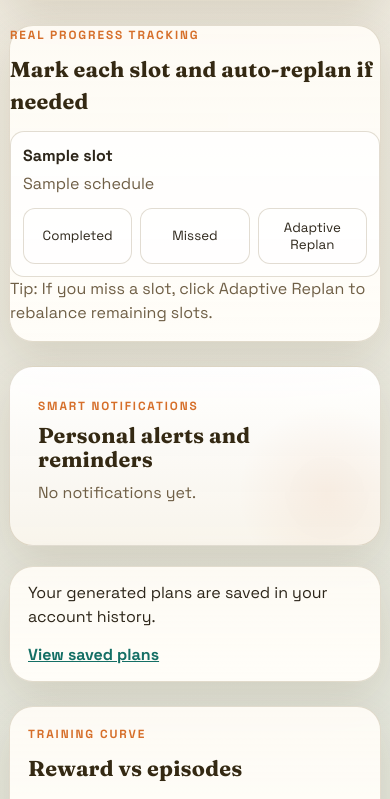
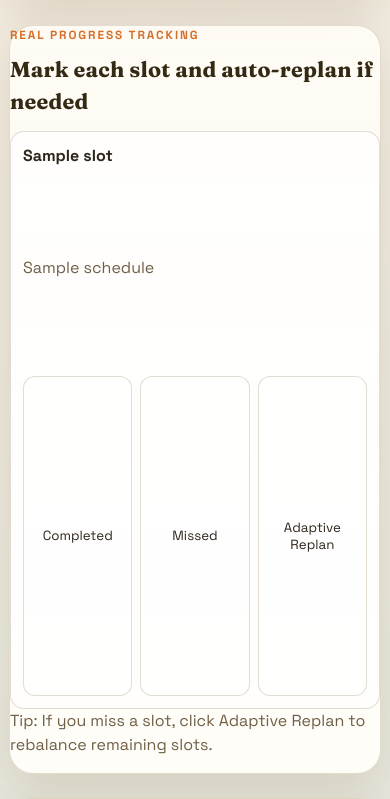
Before and after one commit to Rohit-Ghorai/smart_study_Planner, a Flask app: template templates/index.html in a window 390 px wide. Shown: the part 5553-6352 px from the top of the page. Run offline with Flask 3, Linux system fonts and the light colour scheme; a user stored in the database is signed in; data comes from the database, SQL or seed files in the repository; tables that the repository leaves empty hold one stand-in row (values such as "Sample post"); the template is opened without the code that fills it: most values are stand-ins (such as "Sample title", 1, 10 or a date in 2020); data that the repository does not hold is empty.

Commit message:
Fix progress tracker text overflow and responsive button wrapping

```diff
--- a/static/style.css
+++ b/static/style.css
@@ -806,7 +806,8 @@ h2 {
   padding: 12px;
   display: flex;
   justify-content: space-between;
-  align-items: center;
+  align-items: flex-start;
+  flex-wrap: wrap;
   gap: 12px;
   background: rgba(255, 255, 255, 0.75);
 }
@@ -824,16 +825,27 @@ h2 {
 .tracker-main {
   display: grid;
   gap: 4px;
+  flex: 1 1 220px;
+  min-width: 0;
 }
 
 .tracker-action {
   color: var(--muted);
+  overflow-wrap: anywhere;
 }
 
 .tracker-actions {
   display: flex;
   gap: 8px;
   flex-wrap: wrap;
+  justify-content: flex-end;
+  flex: 1 1 320px;
+  min-width: 0;
+}
+
+.tracker-actions .ghost-button {
+  white-space: normal;
+  text-align: center;
 }
 
 .notifications-list {
```
